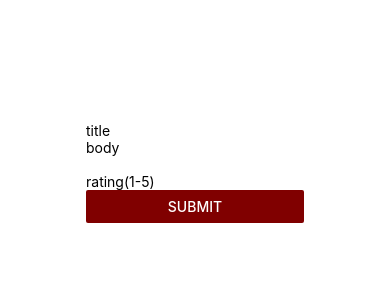
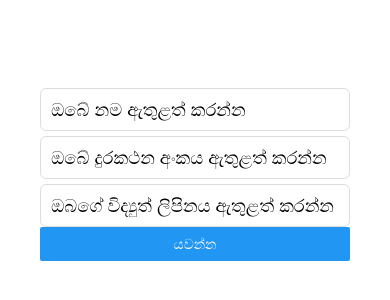
Before and after one commit to Sashreeka/IshanNew, a React Native app in the folder mobile/: screen / in a window 390 px wide. Shown: the part 250-550 px from the top of the page. Built offline with nearby package versions, Linux system fonts and the light colour scheme.

Commit message:
add register form

```diff
--- a/mobile/App.js
+++ b/mobile/App.js
@@ -12,6 +12,7 @@ import { StyleSheet,
 import Login from './components/sampleUI/Login';
 
 import  MyReactNativeForm from './components/sampleUI/MyReactNativeForm';
+import Register from './components/sampleUI/Register';
 
 
 
@@ -26,7 +27,8 @@ export default function App() {
       {/* <Text>Hi Ishan, what happend here.</Text>
       <Login/> */}
 
-      <MyReactNativeForm/>
+      {/* <MyReactNativeForm/> */}
+      <Register/>
 
     </View>
   );
--- /dev/null
+++ b/mobile/components/sampleUI/Register.js
@@ -0,0 +1,70 @@
+import React from 'react';
+import {
+    StyleSheet,
+    Text,
+    View,
+    Button,
+    TextInput
+} from 'react-native';
+
+import { Formik } from 'formik';
+
+export default function Register()
+{
+    return(
+        <Formik
+        initialValues={{fullname:'',telephonne:'',email:''}}
+        onSubmit={(values)=>{
+            console.log(values);
+
+        }}
+        >
+
+        {(props)=>(
+            <View>
+                <TextInput
+                style={styles.input}
+                placeholder="ඔබේ නම ඇතුළත් කරන්න"
+                onChangeText={props.handleChange('fullname')
+
+                }
+                value={props.values.fullname}
+
+            />
+            <TextInput
+                 style={styles.input}
+                placeholder="ඔබේ දුරකථන අංකය ඇතුළත් කරන්න"
+                onChangeText={props.handleChange('telephonne')}
+                value={props.values.telephonne}
+                keyboardType='numeric'
+
+            />
+            <TextInput
+                 style={styles.input}
+                placeholder="ඔබගේ විද්‍යුත් ලිපිනය ඇතුළත් කරන්න"
+                onChangeText={props.handleChange('email')}
+                value={props.values.email}
+            />
+
+            <Button title="යවන්න"
+                onPress={props.handleSubmit}
+            />
+
+            </View>
+        )}
+
+        </Formik>
+    );
+}
+
+const styles=StyleSheet.create({
+    input:{
+        borderWidth:1,
+        padding:10,
+        borderRadius:6,
+        borderColor:'#ddd',
+        fontSize:18,
+        marginTop:5,
+
+    }
+})
```
